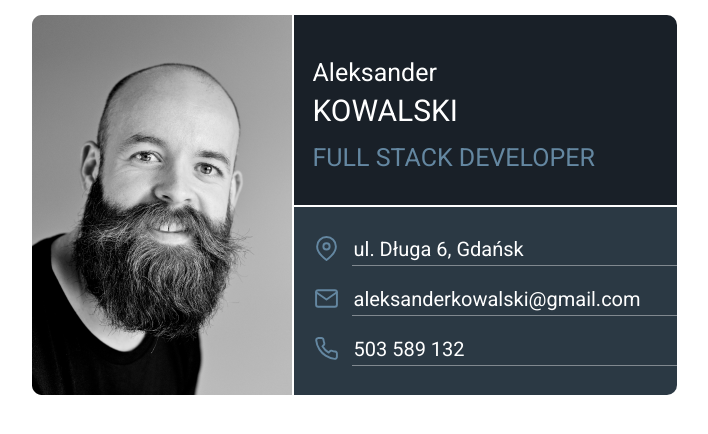
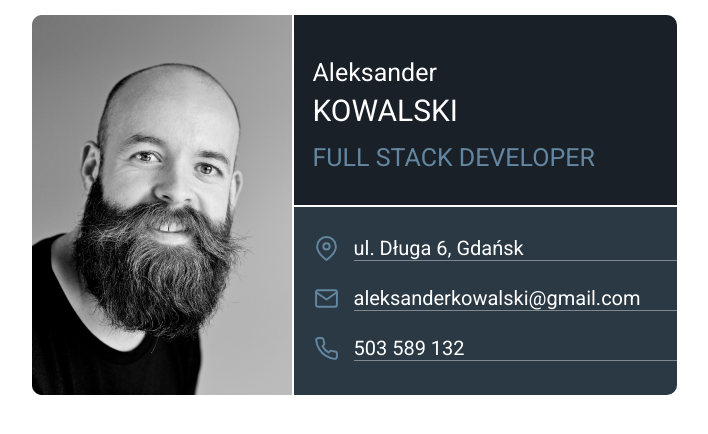
Before and after one commit to Szpytowski/business-card, a plain HTML site: page index.html in a window 1280 px wide. Shown: the whole page, without its empty margins (287-995 px from the left). Drawn offline with Linux system fonts and the light colour scheme.

Commit message:
added fixes, changed the absolute position with new css styling in line 130 - 133

```diff
--- a/css/style.css
+++ b/css/style.css
@@ -91,17 +91,6 @@ div {
   border-top: 2px solid white;
 }
 
-.contact-item::after {
-  content: "";
-  display: block;
-  width: calc(100% - 30px);
-  height: 1px;
-  background-color: var(--semi-transparent-white);
-  position: absolute;
-  bottom: 3px;
-  left: 38px;
-}
-
 .contact-info {
   width: 100%;
   max-width: 400px;
@@ -137,3 +126,8 @@ div {
 .contact-item:last-child {
   margin-bottom: 0;
 }
+
+.text {
+  border-bottom: 1px solid var(--semi-transparent-white);
+  width: 100%;
+}
```
Also changed, not shown: js/app.js (added), 1 other file.
